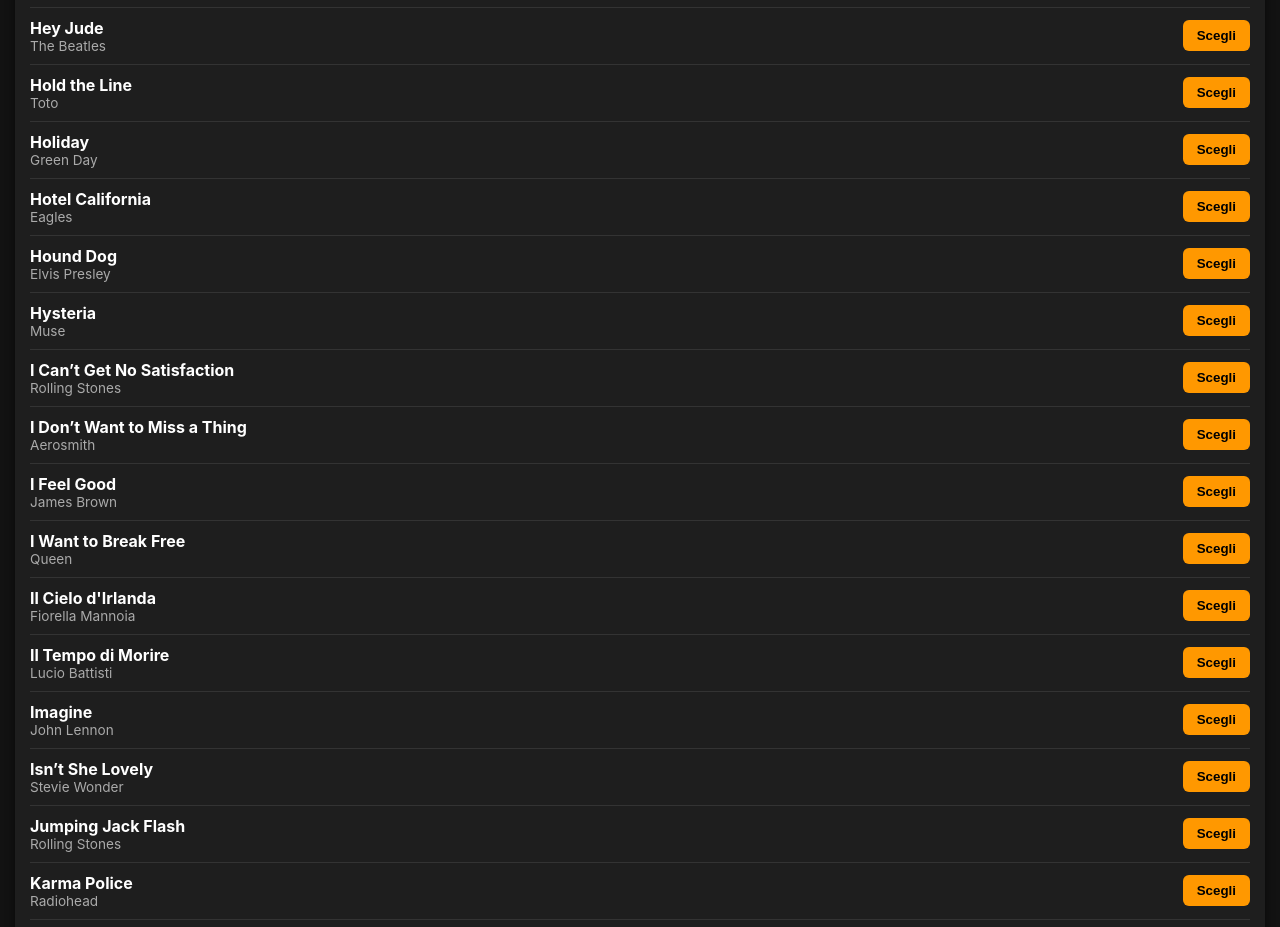
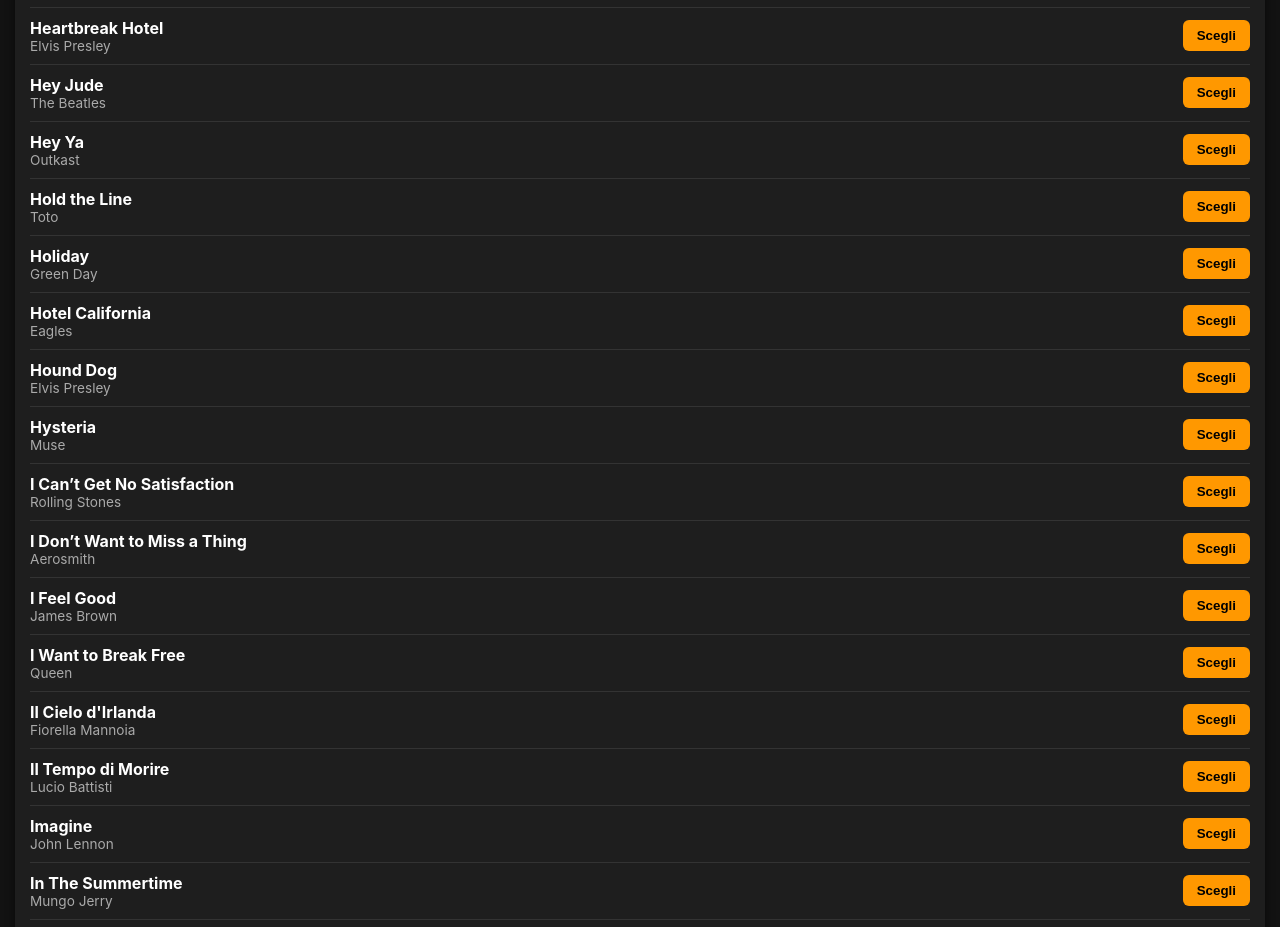
Before and after one commit to vinsguitar6/Dual-Shock-Live, a plain HTML site: page index.html in a window 1280 px wide. Shown: the part 2372-3299 px from the top of the page. Drawn offline with Linux system fonts and the light colour scheme.

Commit message:
Update index.html

```diff
--- a/index.html
+++ b/index.html
@@ -112,7 +112,9 @@
       { t: "Fortunate Son", a: "Creedence Clearwater Revival" },
       { t: "Good Riddance (Time of Your Life)", a: "Green Day" },
       { t: "Have You Ever Seen The Rain", a: "Creedence Clearwater Revival" },
+      { t: "Heartbreak Hotel", a: "Elvis Presley" },
       { t: "Hey Jude", a: "The Beatles" },
+      { t: "Hey Ya", a: "Outkast" },
       { t: "Hold the Line", a: "Toto" },
       { t: "Holiday", a: "Green Day" },
       { t: "Hotel California", a: "Eagles" },
@@ -125,6 +127,7 @@
       { t: "Il Cielo d'Irlanda", a: "Fiorella Mannoia" },
       { t: "Il Tempo di Morire", a: "Lucio Battisti" },
       { t: "Imagine", a: "John Lennon" },
+      { t: "In The Summertime", a: "Mungo Jerry" },
       { t: "Isn’t She Lovely", a: "Stevie Wonder" },
       { t: "Jumping Jack Flash", a: "Rolling Stones" },
       { t: "Karma Police", a: "Radiohead" },
@@ -144,6 +147,7 @@
       { t: "Rock Around The Clock", a: "Bill Haley" },
       { t: "Sally", a: "Vasco Rossi" },
       { t: "Shine On You Crazy Diamond", a: "Pink Floyd" },
+      { t: "Smells Like Teen Spirit", a: "Nirvana" },
       { t: "Stand By Me", a: "Ben E. King" },
       { t: "Streets of Love", a: "Rolling Stones" },
       { t: "Sunday Morning", a: "Maroon 5" },
```
